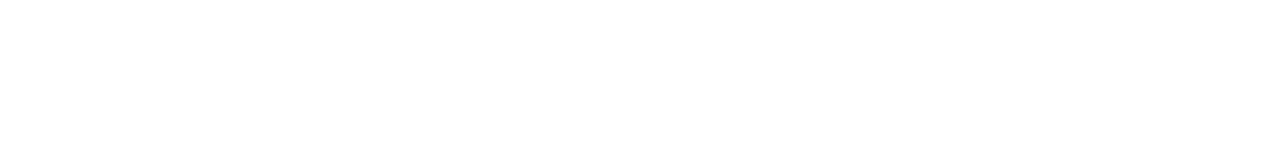
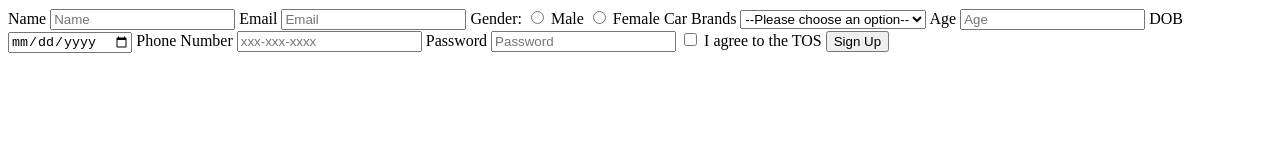
Before and after one commit to acciojob/signup-form-car-Ayushrawat777, a website: page main.html in a window 1280 px wide. Drawn offline with Linux system fonts and the light colour scheme.

Commit message:
Update main.html

```diff
--- a/main.html
+++ b/main.html
@@ -7,7 +7,45 @@
 </head>
 
 <body>
-	<!-- the entire body must be written by student -->
+	<form method="post">
+
+    <label for="name">Name</label>
+    <input type="text" id="name" name="name" placeholder="Name" required>
+
+    <label for="email">Email</label>
+    <input type="email" id="email" name="email" placeholder="Email" required>
+
+    <label>Gender:</label>
+    <input type="radio" id="gender_m" name="gender" value="male" required>
+    <label for="gender_m">Male</label>
+    <input type="radio" id="gender_f" name="gender" value="female" required>
+    <label for="gender_f">Female</label>
+
+    <label for="cars">Car Brands</label>
+    <select id="cars" name="cars" required>
+        <option value="" disabled selected>--Please choose an option--</option>
+        <option value="toyota">Toyota</option>
+        <option value="tata">Tata</option>
+        <option value="suzuki">Suzuki</option>
+    </select>
+
+    <label for="age">Age</label>
+    <input type="number" id="age" name="age" placeholder="Age" required>
+
+    <label for="dob">DOB</label>
+    <input type="date" id="dob" name="dob" required>
+
+    <label for="tel">Phone Number</label>
+    <input type="tel" id="tel" name="tel" placeholder="xxx-xxx-xxxx">
+
+    <label for="password">Password</label>
+    <input type="password" id="password" name="password" placeholder="Password" required>
+
+    <input type="checkbox" id="tos" name="tos" required>
+    <label for="tos">I agree to the TOS</label>
+
+    <button type="submit">Sign Up</button>
+</form>
     <script type="text/javascript" src="./script.js">
 </script>
 
```
